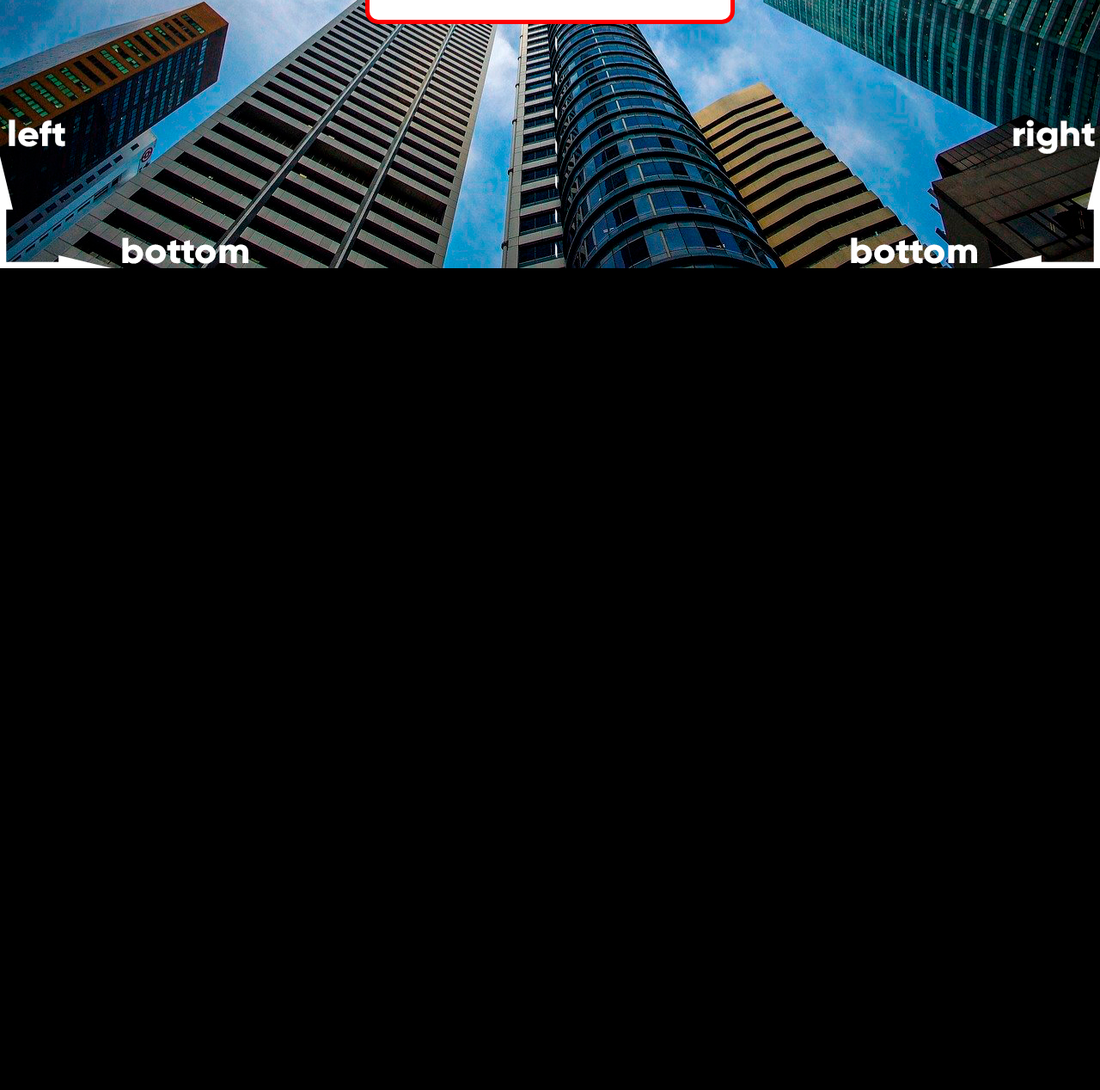
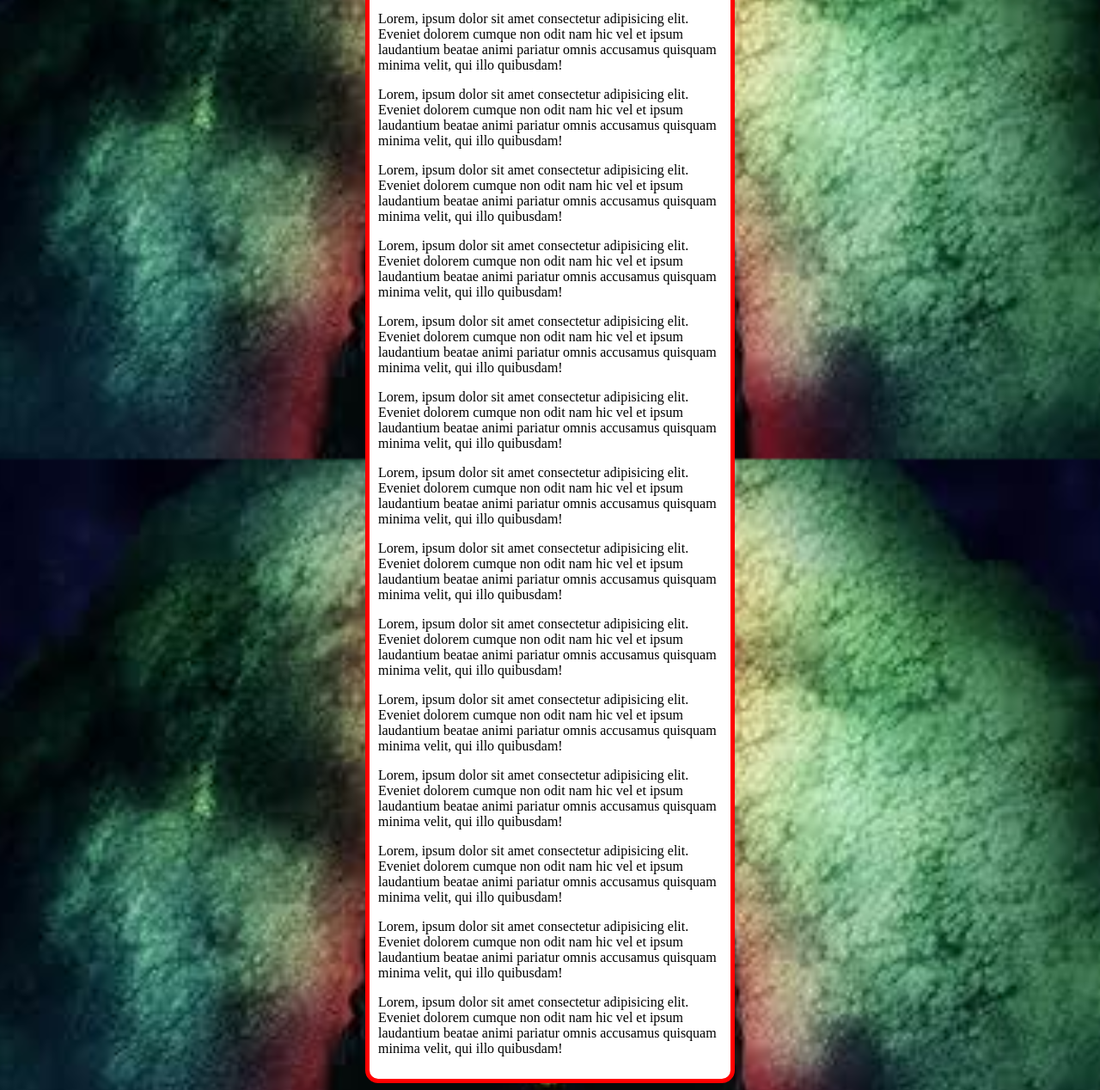
Before and after one commit to tassiomk5/html-css, a plain HTML site: page exercicios/exe022/funfo005.html in a window 1280 px wide. Shown: the part 266-1534 px from the top of the page at 86% size. Before the commit the page ends 800 px from the top, so only its background shows below. Drawn offline with Linux system fonts and the light colour scheme.

Commit message:
atuizaçaodoexercicios 22

```diff
--- a/exercicios/exe022/funfo005.html
+++ b/exercicios/exe022/funfo005.html
@@ -7,9 +7,11 @@
     <style>
     body{
         background-color: black;
-        background-image: url("imagens/wallpaper003.jpg");
+        background-image: url("imagens/imagen01.jpg.jpg");
         background-position: center center;
         background-repeat: no-repeat;
+        background-size: cover;
+        background-attachment: fixed;
 
     }
     main {
@@ -27,6 +29,25 @@ border-radius: 15px;
         <h1>teste de imagens de fundo</h1>
        <p>Lorem ipsum dolor sit amet consectetur adipisicing elit. Veritatis impedit soluta beatae ab vel asperiores delectus facere? Quia reprehenderit unde adipisci porro consectetur, in, eos pariatur fugiat minima illo soluta.</p>
        <p>Lorem, ipsum dolor sit amet consectetur adipisicing elit. Eveniet dolorem cumque non odit nam hic vel et ipsum laudantium beatae animi pariatur omnis accusamus quisquam minima velit, qui illo quibusdam!</p>
+       <p>Lorem, ipsum dolor sit amet consectetur adipisicing elit. Eveniet dolorem cumque non odit nam hic vel et ipsum laudantium beatae animi pariatur omnis accusamus quisquam minima velit, qui illo quibusdam!</p>
+       <p>Lorem, ipsum dolor sit amet consectetur adipisicing elit. Eveniet dolorem cumque non odit nam hic vel et ipsum laudantium beatae animi pariatur omnis accusamus quisquam minima velit, qui illo quibusdam!</p>
+       <p>Lorem, ipsum dolor sit amet consectetur adipisicing elit. Eveniet dolorem cumque non odit nam hic vel et ipsum laudantium beatae animi pariatur omnis accusamus quisquam minima velit, qui illo quibusdam!</p>
+       <p>Lorem, ipsum dolor sit amet consectetur adipisicing elit. Eveniet dolorem cumque non odit nam hic vel et ipsum laudantium beatae animi pariatur omnis accusamus quisquam minima velit, qui illo quibusdam!</p>
+       <p>Lorem, ipsum dolor sit amet consectetur adipisicing elit. Eveniet dolorem cumque non odit nam hic vel et ipsum laudantium beatae animi pariatur omnis accusamus quisquam minima velit, qui illo quibusdam!</p>
+       <p>Lorem, ipsum dolor sit amet consectetur adipisicing elit. Eveniet dolorem cumque non odit nam hic vel et ipsum laudantium beatae animi pariatur omnis accusamus quisquam minima velit, qui illo quibusdam!</p>
+       <p>Lorem, ipsum dolor sit amet consectetur adipisicing elit. Eveniet dolorem cumque non odit nam hic vel et ipsum laudantium beatae animi pariatur omnis accusamus quisquam minima velit, qui illo quibusdam!</p>
+       <p>Lorem, ipsum dolor sit amet consectetur adipisicing elit. Eveniet dolorem cumque non odit nam hic vel et ipsum laudantium beatae animi pariatur omnis accusamus quisquam minima velit, qui illo quibusdam!</p>
+       <p>Lorem, ipsum dolor sit amet consectetur adipisicing elit. Eveniet dolorem cumque non odit nam hic vel et ipsum laudantium beatae animi pariatur omnis accusamus quisquam minima velit, qui illo quibusdam!</p>
+       <p>Lorem, ipsum dolor sit amet consectetur adipisicing elit. Eveniet dolorem cumque non odit nam hic vel et ipsum laudantium beatae animi pariatur omnis accusamus quisquam minima velit, qui illo quibusdam!</p>
+       <p>Lorem, ipsum dolor sit amet consectetur adipisicing elit. Eveniet dolorem cumque non odit nam hic vel et ipsum laudantium beatae animi pariatur omnis accusamus quisquam minima velit, qui illo quibusdam!</p>
+       <p>Lorem, ipsum dolor sit amet consectetur adipisicing elit. Eveniet dolorem cumque non odit nam hic vel et ipsum laudantium beatae animi pariatur omnis accusamus quisquam minima velit, qui illo quibusdam!</p>
+       <p>Lorem, ipsum dolor sit amet consectetur adipisicing elit. Eveniet dolorem cumque non odit nam hic vel et ipsum laudantium beatae animi pariatur omnis accusamus quisquam minima velit, qui illo quibusdam!</p>
+       <p>Lorem, ipsum dolor sit amet consectetur adipisicing elit. Eveniet dolorem cumque non odit nam hic vel et ipsum laudantium beatae animi pariatur omnis accusamus quisquam minima velit, qui illo quibusdam!</p>
+
+
+
+
+
     </main>
 
 </body>
```
Also changed, not shown: exercicios/exe022/imagens/imagen01.jpg.jpg (added).
